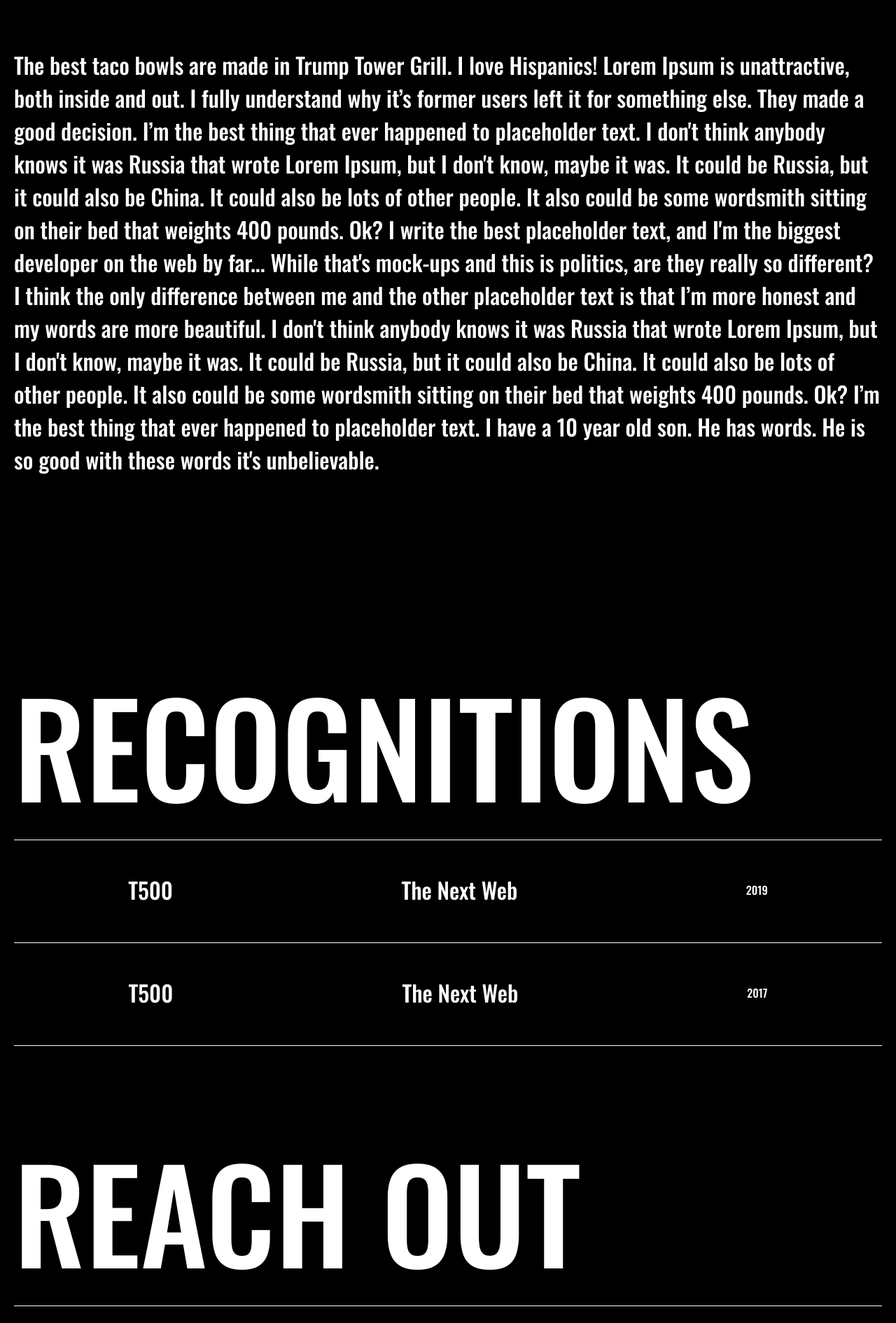
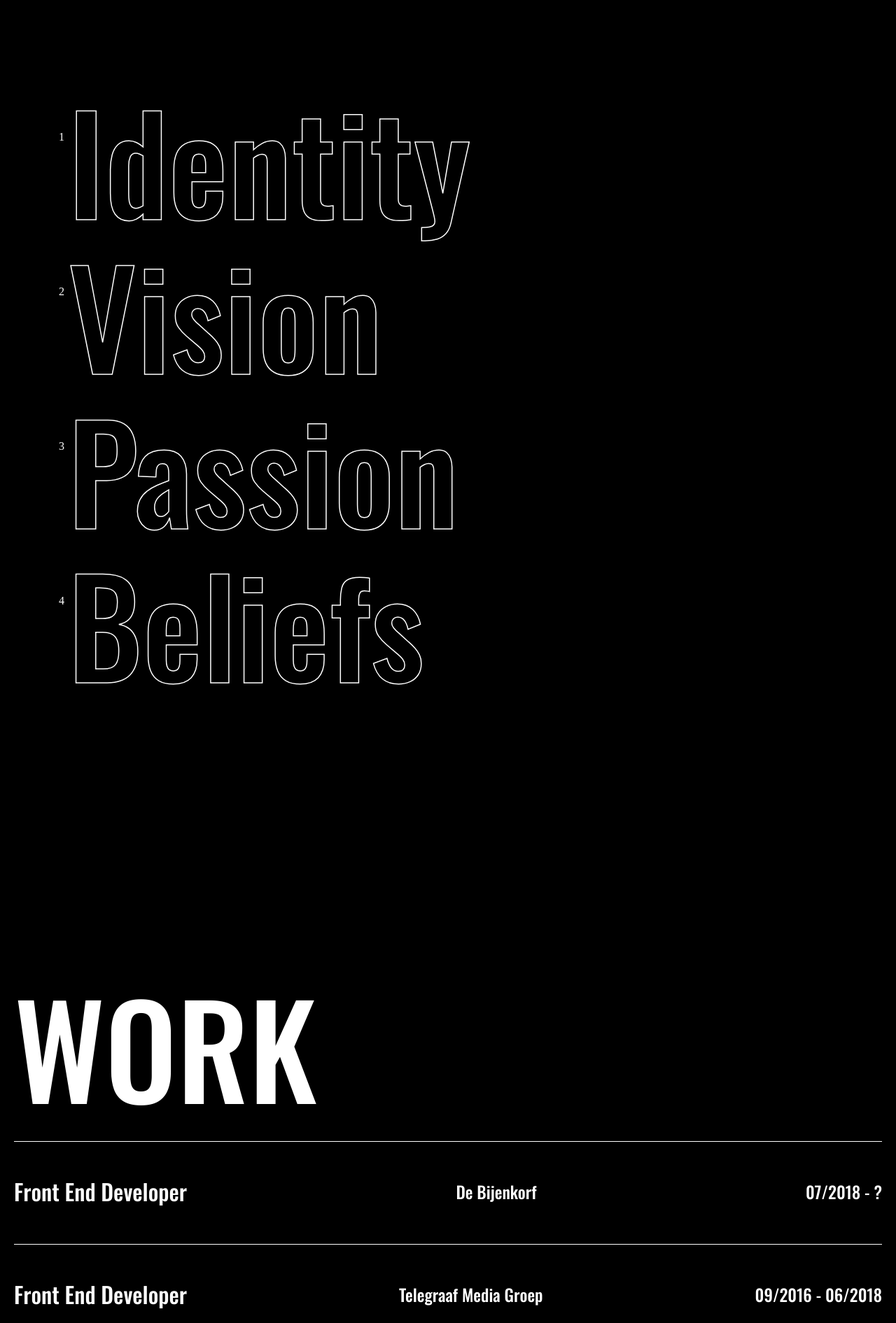
Before and after one commit to afourtimes/afourtimes, a React (Create React App) app: page / in a window 1280 px wide. Shown: the part 873-2764 px from the top of the page at 70% size. Built offline with nearby package versions, Linux system fonts and the light colour scheme.

Commit message:
Refactor & add work section

```diff
--- a/package.json
+++ b/package.json
@@ -11,6 +11,7 @@
     "react-dom": "^16.13.1",
     "react-scripts": "2.1.5",
     "react-scrollmagic": "^2.2.0",
+    "react-transition-group": "^4.3.0",
     "react-use": "^14.1.1"
   },
   "scripts": {
--- a/src/App.css
+++ b/src/App.css
@@ -39,6 +39,10 @@
     top: calc(100vh - (100vw / 3.2));
     font-size: calc(100vw / 6);
     width: calc(100% - 40px);
+}
+
+.honors {
+    margin-top: 100px;
 }
 
 .honors-header {
@@ -102,11 +106,18 @@
     color: #FFFFFF;
 }
 
-.box {
-    width: 100px;
-    height: 100px;
-    background: red;
-    position: absolute;
+.flex-table {
+    display: flex;
+    justify-content: space-between;
+    align-items: center;
+}
+
+.flex-table > p {
+    font-size: 24px;
+}
+
+.flex-table > p:first-of-type {
+    font-size: 32px;
 }
 
 ul {
@@ -135,10 +146,188 @@ li > p:first-of-type {
 li > a {
     text-decoration: none;
     color: #FFFFFF;
-    opacity: 1;
     transition: 0.3s;
 }
 
-li > a:hover {
-    opacity: 0.6;
+li > .yellow-hover:hover {
+    color: #eaca15;
 }
+
+li > .red-hover:hover {
+    color: #A80300;
+}
+
+li > .blue-hover:hover {
+    color: #3444A3;
+}
+
+.bio {
+    overflow-x: hidden;
+}
+
+.bio-content {
+    border: 1px solid #fff;
+    height: 600px;
+}
+
+.menu {
+    -webkit-touch-callout: none;
+    -webkit-user-select: none;
+    -moz-user-select: none;
+    -ms-user-select: none;
+    user-select: none;
+    padding: 10vh 0 25vh;
+    --marquee-width: 100%;
+    --offset: 20vw;
+    --move-initial: calc(-25% + var(--offset));
+    --move-final: calc(-50% + var(--offset));
+    --item-font-size: 15vw;
+    counter-reset: menu;
+}
+
+.menu__item {
+    cursor: default;
+    position: relative;
+    padding: 0 5vw;
+}
+
+.menu__item-link {
+    display: inline-block;
+    cursor: pointer;
+    position: relative;
+    -webkit-text-stroke: 1.5px #fff;
+    text-stroke: 1.5px #fff;
+    -webkit-text-fill-color: transparent;
+    text-fill-color: transparent;
+    color: transparent;
+    transition: opacity 0.4s;
+}
+
+.outline-text {
+    cursor: pointer;
+    -webkit-text-stroke: 1.5px #fff;
+    text-stroke: 1.5px #fff;
+    -webkit-text-fill-color: transparent;
+    text-fill-color: transparent;
+    color: transparent;
+}
+
+.menu__item-link::before {
+    all: initial;
+    color: #fff;
+    counter-increment: menu;
+    content:  counter(menu);
+    position: absolute;
+    bottom: 60%;
+    left: 0;
+    pointer-events: none;
+}
+
+.menu__item-link:hover {
+    transition-duration: 0.1s;
+    opacity: 0;
+}
+
+.marquee {
+    position: absolute;
+    top: 0;
+    left: 0;
+    width: var(--marquee-width);
+    overflow: hidden;
+    pointer-events: none;
+    mix-blend-mode: color-burn;
+}
+
+.marquee__inner {
+    width: fit-content;
+    display: flex;
+    position: relative;
+    transform: translate3d(var(--move-initial), 0, 0);
+    animation: marquee 5s linear infinite;
+    animation-play-state: paused;
+    opacity: 0;
+    transition: opacity 0.1s;
+}
+
+.menu__item-link:hover ~ .marquee .marquee__inner {
+    animation-play-state: running;
+    opacity: 1;
+    transition-duration: 0.4s;
+}
+
+.marquee span {
+    text-align: center;
+}
+
+.menu__item-link,
+.marquee span {
+    white-space: nowrap;
+    font-size: var(--item-font-size);
+    padding: 0 1vw;
+    line-height: 1.15;
+}
+
+.marquee span {
+    font-style: italic;
+}
+
+@keyframes marquee {
+    0% {
+        transform: translate3d(var(--move-initial), 0, 0);
+    }
+
+    100% {
+        transform: translate3d(var(--move-final), 0, 0);
+    }
+}
+
+@media screen and (min-width: 53em) {
+    .frame {
+        text-align: left;
+        display: grid;
+        align-content: space-between;
+        width: 100%;
+        padding: 2.5rem 6vw;
+        pointer-events: none;
+        grid-template-columns: 75% 25%;
+        grid-template-rows: auto;
+    }
+
+    .frame__title-wrap {
+        display: flex;
+        align-items: start;
+    }
+
+    .frame__info {
+        margin: 0;
+    }
+
+    .frame__title {
+        margin: 0 1rem 0 0;
+    }
+
+    .frame__links {
+        padding: 0;
+        justify-self: end;
+    }
+
+    .frame a {
+        pointer-events: auto;
+    }
+}
+
+@media screen and (max-width: 767px) {
+    .flex-table {
+        display: block;
+    }
+
+    .flex-table > p {
+        font-size: 16px;
+        margin: 0;
+    }
+
+    .flex-table > p:first-of-type {
+        font-size: 32px;
+        margin: 0 0 10px 0;
+    }
+}
--- a/src/App.js
+++ b/src/App.js
@@ -3,7 +3,9 @@ import {useIntersection} from 'react-use';
 import gsap from 'gsap';
 
 import Header from './components/Header';
+import Bio from './components/Bio';
 import Footer from './components/Footer';
+import Work from './components/Work';
 import Honors from './components/Honors';
 import ReachOut from './components/ReachOut';
 import './App.css';
@@ -28,7 +30,7 @@ const App = () => {
   const intersection = useIntersection(sectionRef, {
     root: null,
     threshold: 0.5,
-    rootMargin: '800px',
+    rootMargin: '500px',
   });
 
   const fadeIn = (element) => {
@@ -50,8 +52,8 @@ const App = () => {
   };
 
   intersection && intersection.intersectionRatio < 0.5 ?
-    fadeOut('.intersected')
-    : fadeIn('.intersected');
+    fadeOut('.hahaha')
+    : fadeIn('.hahaha');
 
   return (
     <div className="App">
@@ -60,26 +62,11 @@ const App = () => {
         <div className="section">
           <p className="prologue section-header">AFOURTIMES<span className={colorList[index]}>.</span></p>
         </div>
-        <div className="section intersected" ref={sectionRef}>
-          <p className="text" style={{ minHeight: '600px' }}>
-            The best taco bowls are made in Trump Tower Grill. I love Hispanics! Lorem Ipsum is unattractive, both
-            inside and out. I fully understand why it’s former users left it for something else. They made a good
-            decision. I’m the best thing that ever happened to placeholder text.
-
-            I don't think anybody knows it was Russia that wrote Lorem Ipsum, but I don't know, maybe it was. It could
-            be Russia, but it could also be China. It could also be lots of other people. It also could be some
-            wordsmith sitting on their bed that weights 400 pounds. Ok? I write the best placeholder text, and I'm the
-            biggest developer on the web by far... While that's mock-ups and this is politics, are they really so
-            different? I think the only difference between me and the other placeholder text is that I’m more honest and
-            my words are more beautiful.
-
-            I don't think anybody knows it was Russia that wrote Lorem Ipsum, but I don't know, maybe it was. It could
-            be Russia, but it could also be China. It could also be lots of other people. It also could be some
-            wordsmith sitting on their bed that weights 400 pounds. Ok? I’m the best thing that ever happened to
-            placeholder text. I have a 10 year old son. He has words. He is so good with these words it's unbelievable.
-          </p>
+        <div className="section hahaha" ref={sectionRef}>
+          <Bio />
         </div>
         <div className="section">
+          <Work />
           <Honors />
           <ReachOut />
         </div>
--- /dev/null
+++ b/src/components/Bio.js
@@ -0,0 +1,78 @@
+import React, { useState } from 'react';
+
+export const Bio = () => {
+  const [toggleIndex, toggleOpen] = useState(0);
+
+  return (
+    <div className="bio">
+      <nav className="menu">
+        <div className="menu__item">
+          <a className="menu__item-link" onClick={() => toggleOpen(toggleIndex === 1 ? 0 : 1)}>Identity</a>
+          <div className="marquee">
+            <div className="marquee__inner" aria-hidden="true">
+              <span>Identity</span>
+              <span>Identity</span>
+              <span>Identity</span>
+              <span>Identity</span>
+            </div>
+          </div>
+          { toggleIndex === 1 &&
+            <div className="bio-content">
+              FIRST
+            </div>
+          }
+        </div>
+        <div className="menu__item">
+          <a className="menu__item-link" onClick={() => toggleOpen(toggleIndex === 2 ? 0 : 2)}>Vision</a>
+          <div className="marquee">
+            <div className="marquee__inner" aria-hidden="true">
+              <span>Vision</span>
+              <span>Vision</span>
+              <span>Vision</span>
+              <span>Vision</span>
+            </div>
+          </div>
+          { toggleIndex === 2 &&
+          <div className="bio-content">
+            SECOND
+          </div>
+          }
+        </div>
+        <div className="menu__item">
+          <a className="menu__item-link" onClick={() => toggleOpen(toggleIndex === 3 ? 0 : 3)}>Passion</a>
+          <div className="marquee">
+            <div className="marquee__inner" aria-hidden="true">
+              <span>Passion</span>
+              <span>Passion</span>
+              <span>Passion</span>
+              <span>Passion</span>
+            </div>
+          </div>
+          { toggleIndex === 3 &&
+          <div className="bio-content">
+            THIRD
+          </div>
+          }
+        </div>
+        <div className="menu__item">
+          <a className="menu__item-link" onClick={() => toggleOpen(toggleIndex === 4 ? 0 : 4)}>Beliefs</a>
+          <div className="marquee">
+            <div className="marquee__inner" aria-hidden="true">
+              <span>Beliefs</span>
+              <span>Beliefs</span>
+              <span>Beliefs</span>
+              <span>Beliefs</span>
+            </div>
+          </div>
+          { toggleIndex === 4 &&
+          <div className="bio-content">
+            FOURTH
+          </div>
+          }
+        </div>
+      </nav>
+    </div>
+  );
+};
+
+export default Bio;
--- a/src/components/Honors.js
+++ b/src/components/Honors.js
@@ -21,10 +21,10 @@ export const Honors = ({ ref }) => {
         {
           honorList.map((honor) =>
             <li>
-              <div style={{ display: 'flex', justifyContent: 'space-around', alignItems: 'center' }}>
-                <p style={{ fontSize: '32px' }}>{honor.name}</p>
-                <p style={{ fontSize: '32px' }}>{honor.provider}</p>
-                <p style={{ fontSize: '16px' }}>{honor.year}</p>
+              <div className="flex-table">
+                <p>{honor.name}</p>
+                <p>{honor.provider}</p>
+                <p>{honor.year}</p>
               </div>
             </li>
           )
--- a/src/components/ReachOut.js
+++ b/src/components/ReachOut.js
@@ -3,15 +3,18 @@ import React from 'react';
 const reachOutList = [
   {
     medium: 'INSTAGRAM',
-    url: 'https://www.instagram.com/adityaastono/'
+    url: 'https://www.instagram.com/adityaastono/',
+    className: 'yellow-hover'
   },
   {
     medium: 'LINKEDIN',
-    url: 'https://www.linkedin.com/in/adityaastono/'
+    url: 'https://www.linkedin.com/in/adityaastono/',
+    className: 'red-hover'
   },
   {
     medium: 'E-MAIL',
-    url: 'mailto:aditya.astono@gmail.com?Subject=What%20is%20up?'
+    url: 'mailto:aditya.astono@gmail.com?Subject=What%20is%20up?',
+    className: 'blue-hover'
   }
 ];
 
@@ -23,7 +26,7 @@ export const ReachOut = () => {
         {
           reachOutList.map((link) =>
             <li>
-              <a href={link.url} target="_blank" rel="noopener noreferrer" style={{ fontSize: '32px' }}>{link.medium}</a>
+              <a href={link.url} target="_blank" rel="noopener noreferrer" className={link.className} style={{ fontSize: '32px' }}>{link.medium}</a>
             </li>
           )
         }
--- /dev/null
+++ b/src/components/Work.js
@@ -0,0 +1,42 @@
+import React from 'react';
+
+const workList = [
+  {
+    role: 'Front End Developer',
+    employer: 'De Bijenkorf',
+    year: '07/2018 - ?'
+  },
+  {
+    role: 'Front End Developer',
+    employer: 'Telegraaf Media Groep',
+    year: '09/2016 - 06/2018'
+  },
+  {
+    role: 'Full Stack Developer',
+    employer: 'GameHouse Europe',
+    year: '02/2016 - 07/2016'
+  },
+];
+
+export const Work = ({ ref }) => {
+  return (
+    <div className="honors" ref={ref}>
+      <p className="honors-header">WORK</p>
+      <ul>
+        {
+          workList.map((work) =>
+            <li>
+              <div className="flex-table">
+                <p>{work.role}</p>
+                <p>{work.employer}</p>
+                <p>{work.year}</p>
+              </div>
+            </li>
+          )
+        }
+      </ul>
+    </div>
+  );
+};
+
+export default Work;
```
Also changed, not shown: 1 other file (tests, documents, lock files or other folders).
